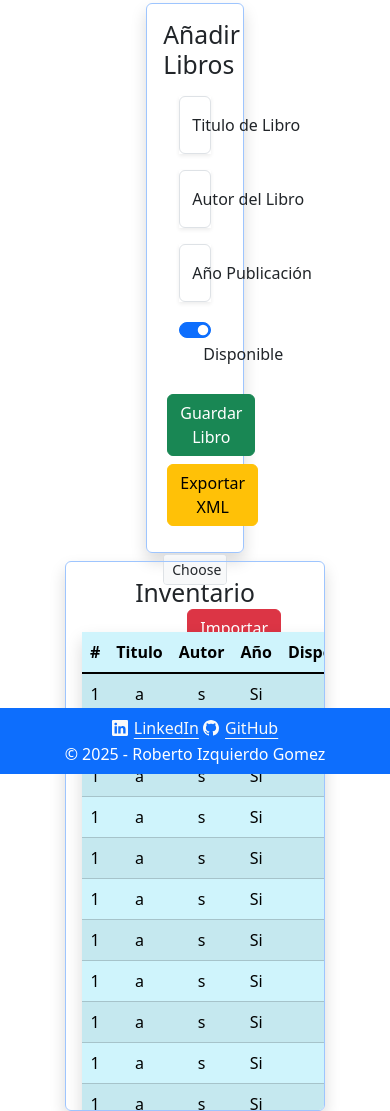
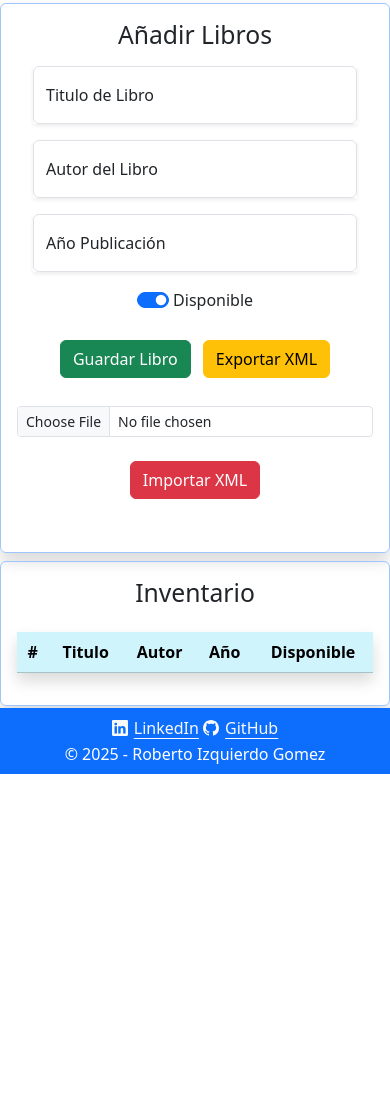
Before and after one commit to RobertoIzquierdoGomez/GestionLibreria, a plain HTML site: page index.html in a window 390 px wide. Shown: the part 70-1181 px from the top of the page. After the commit the page ends 844 px from the top, so only its background shows below. Drawn offline with nearby package versions, Linux system fonts and the light colour scheme.

Commit message:
Añadiendo responsive

```diff
--- a/index.html
+++ b/index.html
@@ -4,20 +4,24 @@
     <meta charset="UTF-8">
     <meta name="viewport" content="width=device-width, initial-scale=1.0">
     <title>Gestor Libros</title>
+    <!-- Importamos BootsTrap-->
     <link href="https://cdn.jsdelivr.net/npm/bootstrap@5.3.5/dist/css/bootstrap.min.css" rel="stylesheet" integrity="sha384-SgOJa3DmI69IUzQ2PVdRZhwQ+dy64/BUtbMJw1MZ8t5HZApcHrRKUc4W0kG879m7" crossorigin="anonymous">
 </head>
 <body>
-
-        <div class="container">
+    <div class="container-fluid">
         <header>
             <h1 class="text-center p-3 text-white bg-primary bg-gradient rounded-bottom-1"> Gestión de libros </h1>
         </header>
         <main>
+            <!-- Contenedor principal en el que separa el formulario de la tabla -->
             <div class="row text-center gap-2 justify-content-center">
-                    <div class="col-3 border mx-4 p-3 border-primary-subtle rounded shadow" style="max-height: 550px;">
+                <!-- Establecemos el formulario y le asignamos distintos tamaños de columna en funcion del ancho de la pantalla-->
+                <div class="col-12 col-md-6 col-lg-5 col-xxl-3 border mx-4 p-3 border-primary-subtle rounded shadow" style="max-height: 550px;">
+                    <!-- Contenedor para el folumalario -->
                     <div class="d-flex flex-column mb-3">
                         <div>
                             <h2>Añadir Libros</h2>
+                            <!-- Estilo de formulario que pone los label dentro del input -->
                             <div class="form-floating m-3 shadow-sm">
                                 <input type="text" class="form-control" id="titulo" placeholder="Titulo">
                                 <label for="titulo">Titulo de Libro</label>
@@ -31,8 +35,8 @@
                                 <label for="anoPublicacion">Año Publicación</label>
                             </div>
                             <div class="form-check-center form-switch">
-                                    <input class="form-check-input" type="checkbox" role="switch" id="switchCheckChecked" checked>
-                                    <label class="form-check-label" for="switchCheckChecked">Disponible</label>
+                                <input class="form-check-input" type="checkbox" role="switch" id="disponible" checked>
+                                <label class="form-check-label" for="disponible">Disponible</label>
                             </div>
                         </div>
                         <div class="mt-4">
@@ -46,7 +50,7 @@
                         </div>
                     </div>
                 </div>
-                    <div class="col-8 border mx-4 p-3 border-primary-subtle rounded shadow" style="max-height: 550px; overflow-y: auto;">
+                <div class="col-12 col-md-6 col-lg-5 col-xxl-8 border mx-4 p-3 border-primary-subtle rounded shadow" style="max-height: 550px; overflow-y: auto;">
                     <h2>Inventario</h2>
                     <table class="table table-striped table-hover table-info mt-4 shadow">
                         <thead >
@@ -56,105 +60,7 @@
                             <th>Año</th>
                             <th>Disponible</th>
                         </thead>
-                            <tbody class="table-group-divider">
-                                <tr>
-                                    <td>1</td>
-                                    <td>a</td>
-                                    <td>s</td>
-                                    <td>Si</td>
-                                    <td>s</td>
-                                </tr>
-                                <tr>
-                                    <td>1</td>
-                                    <td>a</td>
-                                    <td>s</td>
-                                    <td>Si</td>
-                                    <td>s</td>
-                                </tr>
-                                <tr>
-                                    <td>1</td>
-                                    <td>a</td>
-                                    <td>s</td>
-                                    <td>Si</td>
-                                    <td>s</td>
-                                </tr>
-                                <tr>
-                                    <td>1</td>
-                                    <td>a</td>
-                                    <td>s</td>
-                                    <td>Si</td>
-                                    <td>s</td>
-                                </tr>
-                                <tr>
-                                    <td>1</td>
-                                    <td>a</td>
-                                    <td>s</td>
-                                    <td>Si</td>
-                                    <td>s</td>
-                                </tr>
-                                <tr>
-                                    <td>1</td>
-                                    <td>a</td>
-                                    <td>s</td>
-                                    <td>Si</td>
-                                    <td>s</td>
-                                </tr>
-                                <tr>
-                                    <td>1</td>
-                                    <td>a</td>
-                                    <td>s</td>
-                                    <td>Si</td>
-                                    <td>s</td>
-                                </tr>
-                                <tr>
-                                    <td>1</td>
-                                    <td>a</td>
-                                    <td>s</td>
-                                    <td>Si</td>
-                                    <td>s</td>
-                                    <tr>
-                                        <td>1</td>
-                                        <td>a</td>
-                                        <td>s</td>
-                                        <td>Si</td>
-                                        <td>s</td>
-                                    </tr>
-                                    <tr>
-                                        <td>1</td>
-                                        <td>a</td>
-                                        <td>s</td>
-                                        <td>Si</td>
-                                        <td>s</td>
-                                    </tr>
-                                    <tr>
-                                        <td>1</td>
-                                        <td>a</td>
-                                        <td>s</td>
-                                        <td>Si</td>
-                                        <td>s</td>
-                                    </tr>
-                                    <tr>
-                                        <td>1</td>
-                                        <td>a</td>
-                                        <td>s</td>
-                                        <td>Si</td>
-                                        <td>s</td>
-                                    </tr>
-                                    <tr>
-                                        <td>1</td>
-                                        <td>a</td>
-                                        <td>s</td>
-                                        <td>Si</td>
-                                        <td>s</td>
-                                    </tr>
-                                    <tr>
-                                        <td>1</td>
-                                        <td>a</td>
-                                        <td>s</td>
-                                        <td>Si</td>
-                                        <td>s</td>
-                                    </tr>
-                                </tr>
+                        <tbody class="table-group-divider" id="tablaLibros">
                         </tbody>
                     </table>
                 </div>
@@ -180,5 +86,25 @@
             </div>
         </footer>
     </div>
+    <script>
+
+        document.querySelector("#guardarLibro").addEventListener("click", function(){
+            let titulo = document.querySelector("#titulo").value.trim();
+            let autor = document.querySelector("#autor").value.trim();
+            let anoPublicacion = document.querySelector("#anoPublicacion").value;
+            let disponible = document.querySelector('#disponible').checked;
+
+            if(titulo === "" || autor === "" || anoPublicacion === ""){
+                alert("Por favor, tienes que rellenar todos los campos")
+                return;
+            }
+
+
+
+
+        })
+
+
+    </script>
 </body>
 </html>
```
Lines whose indentation alone changed are shown as unchanged.
